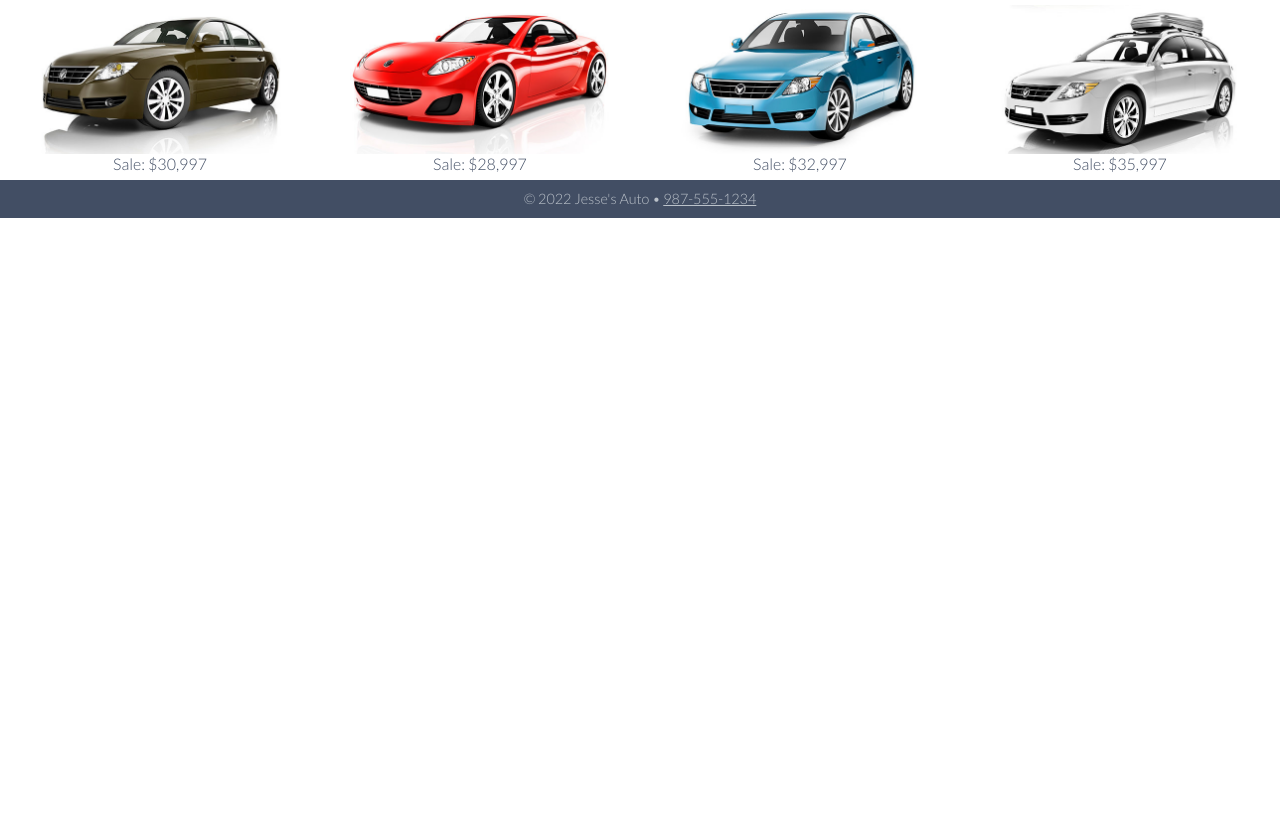
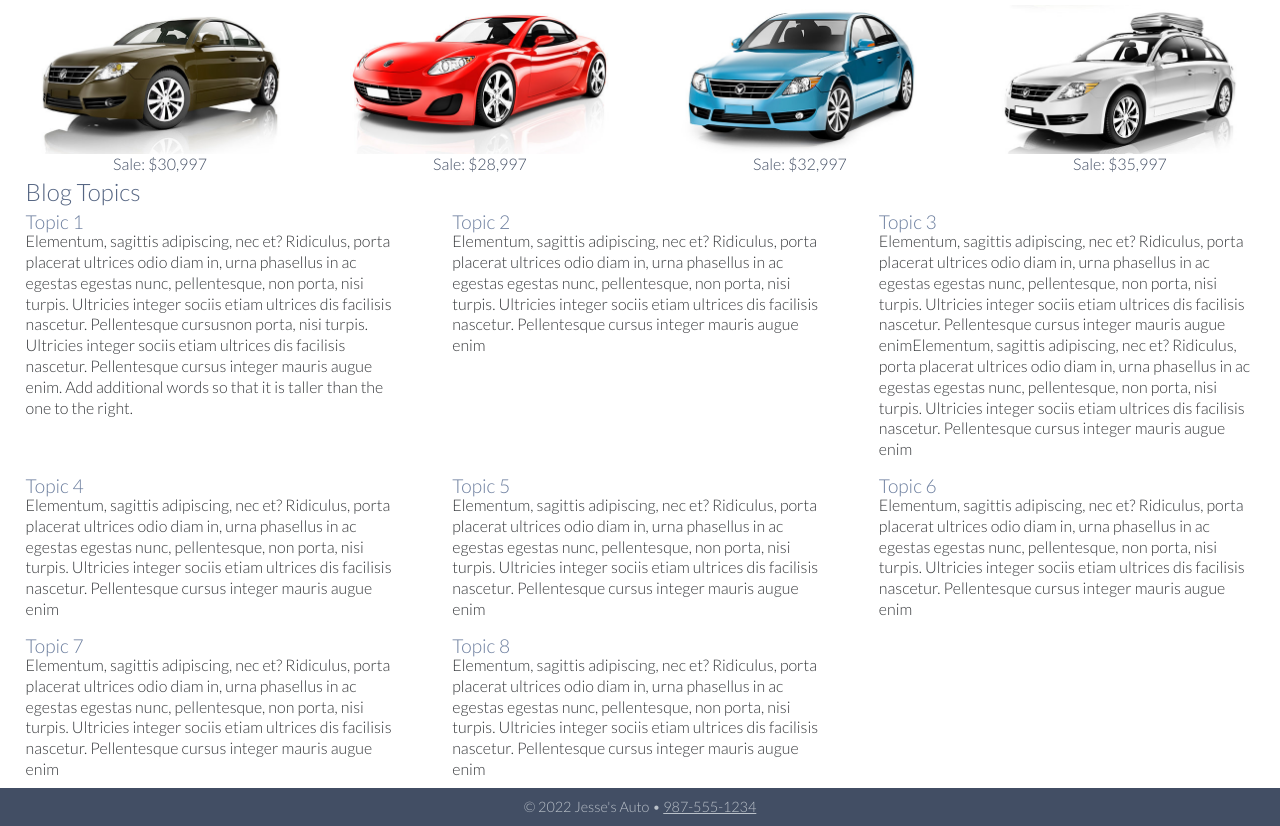
Before and after one commit to ngcdan/web-design, a plain HTML site: page index.html in a window 1280 px wide. Shown: the part 554-1380 px from the top of the page. Before the commit the page ends 800 px from the top, so only its background shows below. Drawn offline with Linux system fonts and the light colour scheme.

Commit message:
update code

```diff
--- a/index.html
+++ b/index.html
@@ -12,6 +12,8 @@
 </head>
 
 <body>
+  <div id="wrapper">
+
     <!-- PAGE HEADER GOES HERE -->
     <header>
       <h1>Jesse's Autos</h1>
@@ -57,12 +59,90 @@
         <figcaption>Sale: $35,997</figcaption>
       </figure>
 
+      <h2>Blog Topics</h2>
+      <div class="blog">
+        <article>
+          <h3>Topic 1</h3>
+          <p>Elementum, sagittis adipiscing, nec et? Ridiculus, porta placerat ultrices odio diam in, urna phasellus in
+            ac
+            egestas egestas nunc, pellentesque, non porta, nisi turpis. Ultricies integer sociis etiam ultrices dis
+            facilisis
+            nascetur. Pellentesque cursusnon porta, nisi turpis. Ultricies integer sociis etiam ultrices dis facilisis
+            nascetur. Pellentesque cursus integer mauris augue enim. Add additional words so that it is taller than the
+            one to
+            the right.</p>
+        </article>
+        <article>
+          <h3>Topic 2</h3>
+          <p>Elementum, sagittis adipiscing, nec et? Ridiculus, porta placerat ultrices odio diam in, urna phasellus in
+            ac
+            egestas egestas nunc, pellentesque, non porta, nisi turpis. Ultricies integer sociis etiam ultrices dis
+            facilisis
+            nascetur. Pellentesque cursus integer mauris augue enim</p>
+        </article>
+        <article>
+          <h3>Topic 3</h3>
+          <p>Elementum, sagittis adipiscing, nec et? Ridiculus, porta placerat ultrices odio diam in, urna phasellus in
+            ac
+            egestas egestas nunc, pellentesque, non porta, nisi turpis. Ultricies integer sociis etiam ultrices dis
+            facilisis
+            nascetur. Pellentesque cursus integer mauris augue enimElementum, sagittis adipiscing, nec et? Ridiculus,
+            porta
+            placerat ultrices odio diam in, urna phasellus in ac egestas egestas nunc, pellentesque, non porta, nisi
+            turpis.
+            Ultricies integer sociis etiam ultrices dis facilisis nascetur. Pellentesque cursus integer mauris augue
+            enim
+          </p>
+        </article>
+        <article>
+          <h3>Topic 4</h3>
+          <p>Elementum, sagittis adipiscing, nec et? Ridiculus, porta placerat ultrices odio diam in, urna phasellus in
+            ac
+            egestas egestas nunc, pellentesque, non porta, nisi turpis. Ultricies integer sociis etiam ultrices dis
+            facilisis
+            nascetur. Pellentesque cursus integer mauris augue enim</p>
+        </article>
+        <article>
+          <h3>Topic 5</h3>
+          <p>Elementum, sagittis adipiscing, nec et? Ridiculus, porta placerat ultrices odio diam in, urna phasellus in
+            ac
+            egestas egestas nunc, pellentesque, non porta, nisi turpis. Ultricies integer sociis etiam ultrices dis
+            facilisis
+            nascetur. Pellentesque cursus integer mauris augue enim</p>
+        </article>
+        <article>
+          <h3>Topic 6</h3>
+          <p>Elementum, sagittis adipiscing, nec et? Ridiculus, porta placerat ultrices odio diam in, urna phasellus in
+            ac
+            egestas egestas nunc, pellentesque, non porta, nisi turpis. Ultricies integer sociis etiam ultrices dis
+            facilisis
+            nascetur. Pellentesque cursus integer mauris augue enim</p>
+        </article>
+        <article>
+          <h3>Topic 7</h3>
+          <p>Elementum, sagittis adipiscing, nec et? Ridiculus, porta placerat ultrices odio diam in, urna phasellus in
+            ac
+            egestas egestas nunc, pellentesque, non porta, nisi turpis. Ultricies integer sociis etiam ultrices dis
+            facilisis
+            nascetur. Pellentesque cursus integer mauris augue enim</p>
+        </article>
+        <article>
+          <h3>Topic 8</h3>
+          <p>Elementum, sagittis adipiscing, nec et? Ridiculus, porta placerat ultrices odio diam in, urna phasellus in
+            ac
+            egestas egestas nunc, pellentesque, non porta, nisi turpis. Ultricies integer sociis etiam ultrices dis
+            facilisis
+            nascetur. Pellentesque cursus integer mauris augue enim</p>
+        </article>
+      </div> <!-- end of blog -->
+
     </main>
 
     <!-- PAGE FOOTER GOES HERE -->
     <footer>
       <p>&copy; 2022 Jesse's Auto &bull; <a href="tel:9875551234">987-555-1234</a></p>
     </footer>
+  </div>
 </body>
 
 </html>
--- a/scss/_large.scss
+++ b/scss/_large.scss
@@ -1,3 +1,13 @@
+body {
+  background-image: url(../images/polonez_car.png);
+}
+div#wrapper {
+  max-width: 80rem;
+  margin: 0 auto;
+box-shadow: 0 0 10px #000000;
+background-color: #fff;
+}
+
 nav {
     ul {
     margin-left: $gutter;
@@ -25,4 +35,12 @@ main {
         float: left;
         width: 25% - $gutterdb;
       }
+
+       div.blog article {
+        float: left;
+        width: 33.33%-$gutterdb;
+    } // end blog
+
+    div.blog article:nth-child(2n+1) { clear: none;}
+    div.blog article:nth-child(3n+1) { clear: left;}
 }
--- a/scss/_medium.scss
+++ b/scss/_medium.scss
@@ -3,4 +3,11 @@ main {
           float: left;
           width: 50% - $gutterdb;
       }
+
+       div.blog article {
+        float: left;
+        width: 50%-$gutterdb;
+    } // end blog
+
+    div.blog article:nth-child(2n+1) { clear: left;}
 }
--- a/scss/_small-default.scss
+++ b/scss/_small-default.scss
@@ -10,6 +10,7 @@ body {
   font-weight: $normalWeight;
     font-size: 16px;
 }
+
 
 header {
   background-color: $primaryColor;
@@ -72,6 +73,22 @@ main {
     color: $primaryColor;
   }
 
+    h2 {
+    font-size: 1.5rem;
+    margin:.75rem 0 0 $gutter;
+    color: lighten($primaryColor, 10%);
+  }
+
+  h3 {
+    font-size: 1.2rem;
+    color: lighten($primaryColor, 20%);
+  }
+
+    p {
+    line-height: 130%;
+    color: $fontColor;
+  }
+
   hr.fadeAway {
  background: linear-gradient(to right, rgba(66,78,100,1) 0%, rgba(66,78,100,0.01) 100%);
     margin: 0 $gutter;
@@ -91,6 +108,11 @@ main {
    figure.photo figcaption {
       color: $primaryColor;
       text-align: center;
+  }
+
+  div.blog article {
+    margin: .5rem $gutter;
+    width: 100% - $gutterdb;
   }
 }
 
```
Also changed, not shown: css/styles.css, 1 other file. Lines whose indentation alone changed are shown as unchanged.
